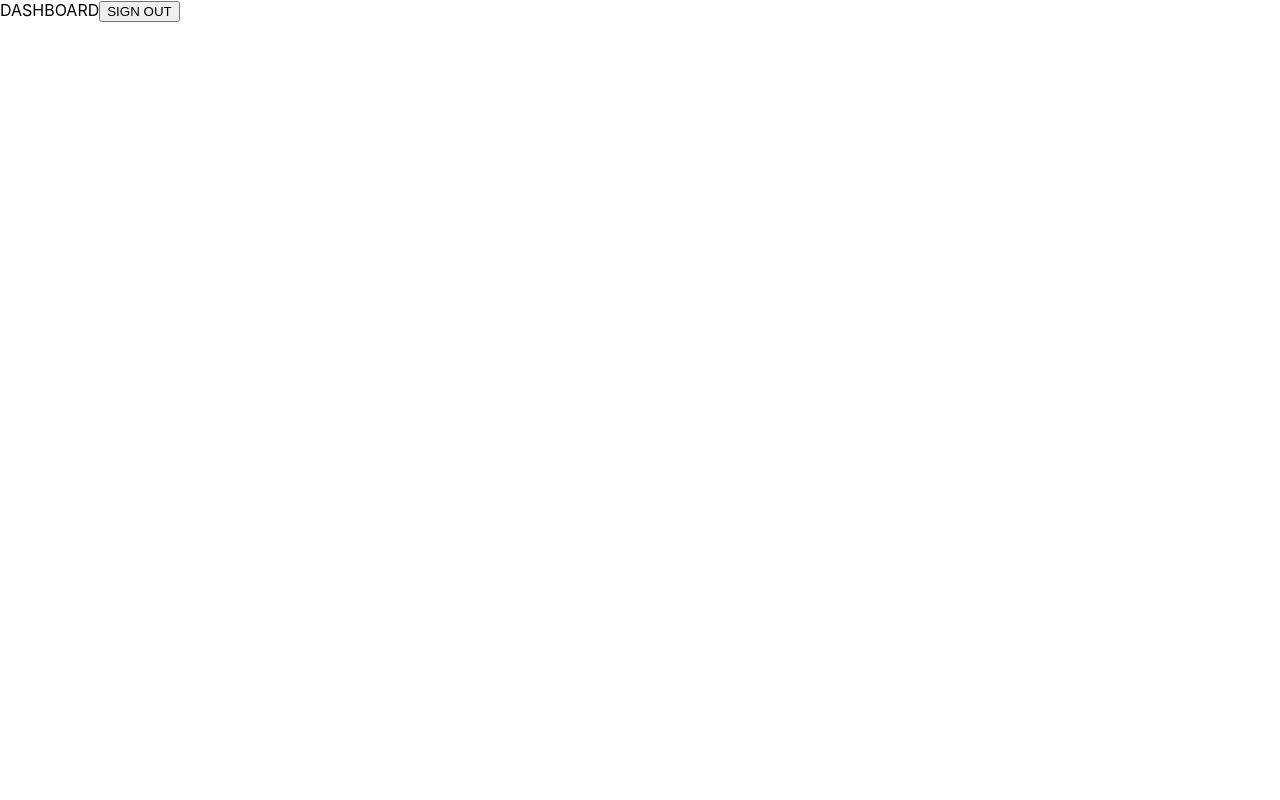
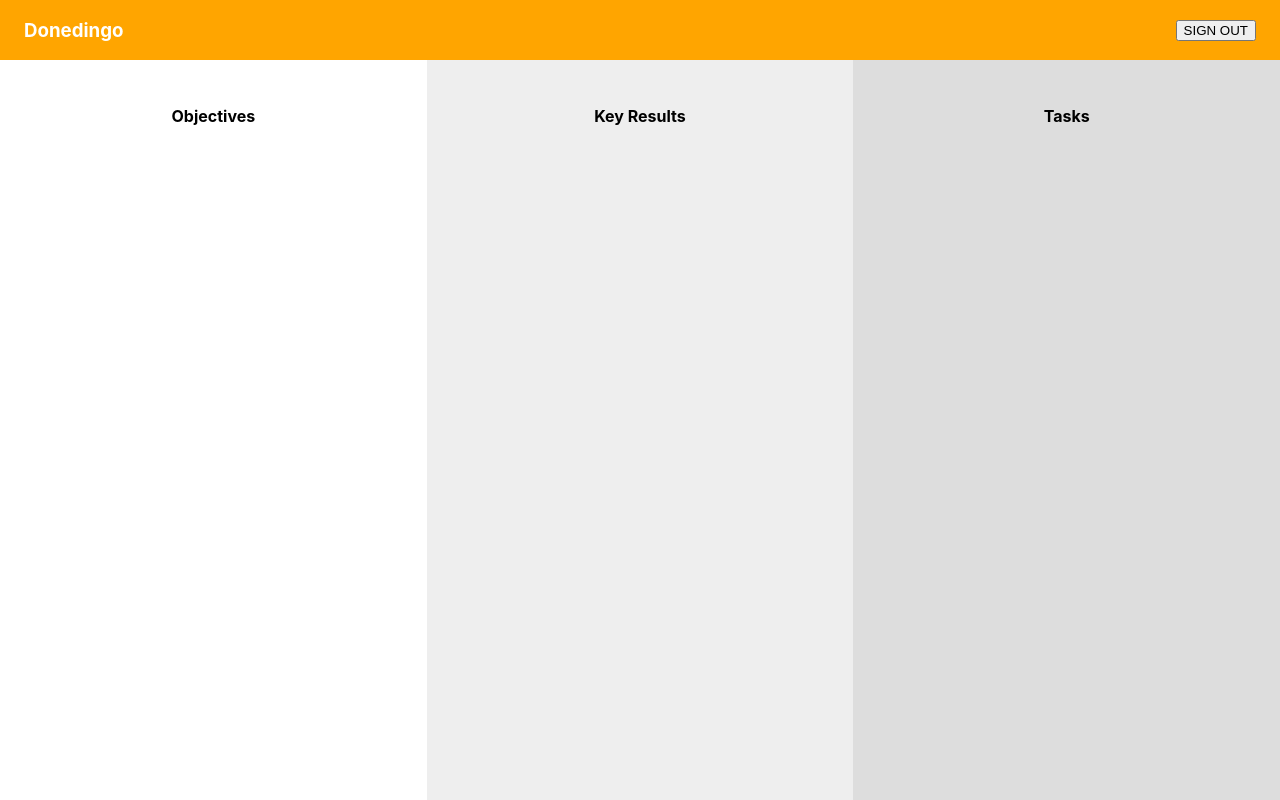
Before and after one commit to BDesBrisay/donedingo, a React (Create React App) app: page /Dash in a window 1280 px wide. Built offline with nearby package versions, Linux system fonts and the light colour scheme.

Commit message:
layed out three column dashboard, styled frame

```diff
--- a/src/Components/Dash/Dash.js
+++ b/src/Components/Dash/Dash.js
@@ -5,12 +5,25 @@ import styles from './Dash.module.css';
 
 const Dash = () => (
   <div className={styles.contain}>
-    DASHBOARD
-    <Link to="/">
-      <button>
-        SIGN OUT
-      </button>
-    </Link>
+    <header className={styles.header}>
+      <h3>Donedingo</h3>
+      <Link to="/">
+        <button>
+          SIGN OUT
+        </button>
+      </Link>
+    </header>
+    <div className={styles.grid}>
+      <div className={styles.col}>
+        <h4>Objectives</h4>
+      </div>
+      <div className={styles.col}>
+        <h4>Key Results</h4>
+      </div>
+      <div className={styles.col}>
+        <h4>Tasks</h4>
+      </div>
+    </div>
   </div>
 )
 
--- a/src/Components/Dash/Dash.module.css
+++ b/src/Components/Dash/Dash.module.css
@@ -0,0 +1,43 @@
+.contain {
+  width: 100%;
+  height: 100%;
+  position: fixed;
+  top: 0;
+  left: 0;
+  right: 0;
+  bottom: 0;
+}
+.header {
+  display: flex;
+  align-items: center;
+  justify-content: space-between;
+  background: orange;
+  color: white;
+  padding: 0 24px;
+  box-sizing: border-box;
+}
+.grid {
+  display: flex;
+  align-items: flex-start;
+  justify-content: space-between;
+  height: 100%;
+}
+.col {
+  flex: 1;
+  height: 100%;
+  padding: 24px;
+  box-sizing: border-box;
+  display: flex;
+  flex-direction: column;
+  align-items: center;
+  justify-content: flex-start;
+}
+.col:nth-child(1) {
+  background: #fff;
+}
+.col:nth-child(2) {
+  background: #eee;
+}
+.col:nth-child(3) {
+  background: #ddd;
+}
```
